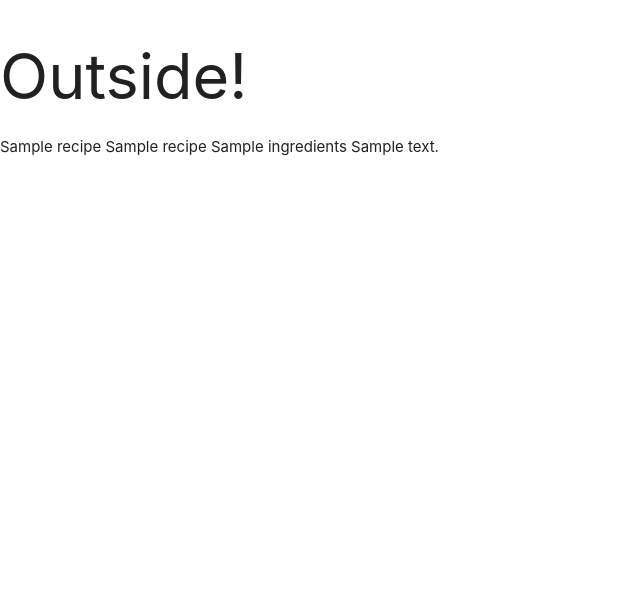
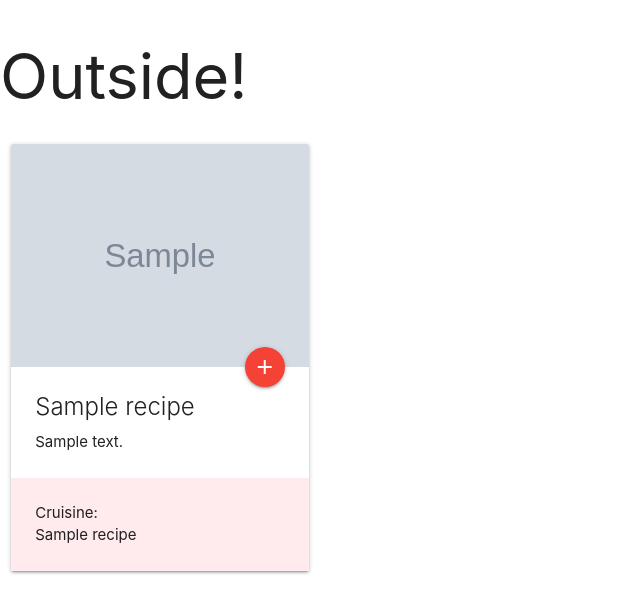
Before and after one commit to lucassuar/Flask-Python-Recipe-Manager, a Flask app: page / in a window 1280 px wide. Shown: the top 613 px of the page, without its empty margins (0-640 px from the left). Run offline with Flask 2, Linux system fonts and the light colour scheme; grey boxes marked "Sample" are stand-in pictures; a database or web service that is not in the repository returns one stand-in record (values such as "Sample title"); some libraries are stand-ins or nearby versions.

Commit message:
Recipe card added to recipes.html file

```diff
--- /dev/null
+++ b/static/css/style.css
@@ -0,0 +1,6 @@
+.descript {
+  white-space: nowrap;
+  overflow: hidden;
+  text-overflow: ellipsis;
+  max-width: 240px;
+}
--- a/templates/base.html
+++ b/templates/base.html
@@ -4,7 +4,9 @@
     <!--Import Google Icon Font-->
           <link href="https://fonts.googleapis.com/icon?family=Material+Icons" rel="stylesheet">
     <!--Import materialize.css-->
-          <link type="text/css" rel="stylesheet" href="css/materialize.min.css"  media="screen,projection"/>
+          <link type="text/css" rel="stylesheet" href="https://cdnjs.cloudflare.com/ajax/libs/materialize/1.0.0/css/materialize.css"  media="screen,projection"/>
+    <!--custom css-->
+          <link rel="stylesheet" href="{{url_for('static', filename='css/style.css')}}" type="text/css" />
     </head>
 
     <body>
@@ -14,6 +16,6 @@
 
 
     <!--JavaScript at end of body for optimized loading-->
-          <script type="text/javascript" src="js/materialize.min.js"></script>
+          <script type="text/javascript" src="https://cdnjs.cloudflare.com/ajax/libs/materialize/1.0.0/js/materialize.min.js"></script>
     </body>
 </html>
--- a/templates/recipes.html
+++ b/templates/recipes.html
@@ -1,12 +1,28 @@
 {% extends 'base.html' %}
 {% block recipes %}
 
-        {% for recipe in recipes %}
-            {{recipe.recipe_name}}
-            {{recipe.category_name}}
-            {{recipe.ingredients}}
-            {{recipe.description}}
+    {% for recipe in recipes %}
+        <div class="row">
+            <div class="col s12 m3">
+              <div class="card">
+                <div class="card-image">
+                  <img src="{{recipe.photo_url}}">
+                  <a class="btn-floating halfway-fab waves-effect waves-light red"><i class="material-icons">add</i></a>
+                </div>
 
-        {% endfor %}
+                <div class="card-content">
+                  <span class="card-title">{{recipe.recipe_name}}</span>
+                  <p class="descript">{{recipe.description}}</p>
+                </div>
+
+                <div class="card-content red lighten-5">
+                  <p>Cruisine:</p>
+                  <div id="category">{{recipe.category_name}}</div>
+                </div>
+
+              </div>
+            </div>
+        </div>
+    {% endfor %}
 
 {% endblock %}
```
Also changed, not shown: templates/addrecipe.html (added).
